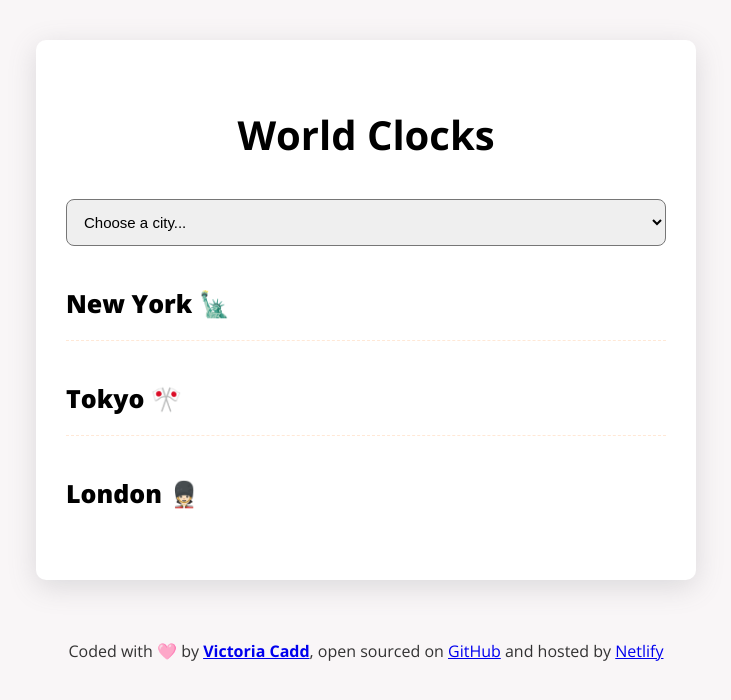
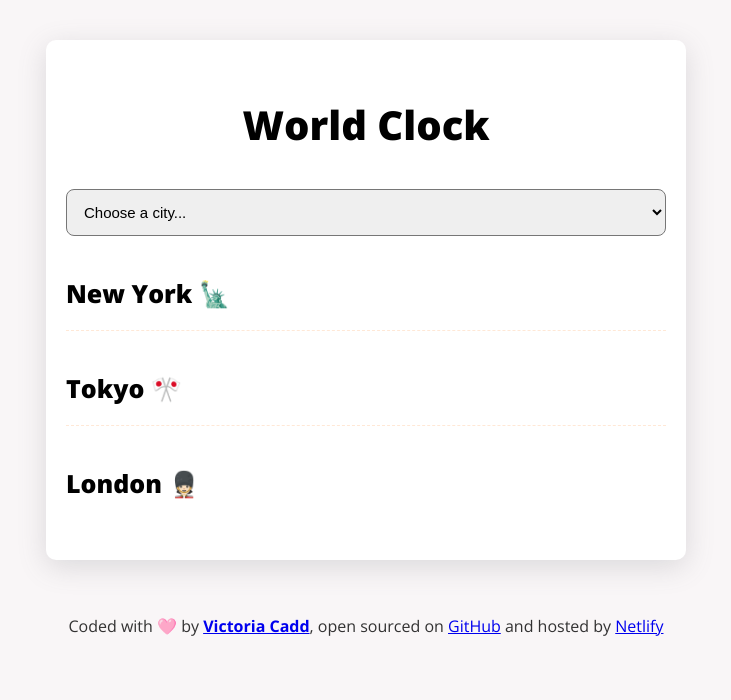
Before and after one commit to vjc1988/world-clock-project, a plain HTML site: page index.html in a window 1280 px wide. Shown: the whole page, without its empty margins (274-1005 px from the left). Drawn offline with nearby package versions, Linux system fonts and the light colour scheme; a script that the page names is missing.

Commit message:
Altered h1 and added CSS design elements

```diff
--- a/index.html
+++ b/index.html
@@ -16,7 +16,7 @@
   </head>
   <body>
     <div class="container">
-      <h1>World Clocks</h1>
+      <h1>World Clock</h1>
       <select id="city-select">
         <option value="">Choose a city...</option>
         <option value="current">My Location</option>
--- a/src/style.css
+++ b/src/style.css
@@ -7,6 +7,7 @@ h1 {
   text-align: center;
   padding: 10px;
   font-size: 40px;
+  font-weight: 900;
 }
 
 h2 {
@@ -25,7 +26,7 @@ select {
   max-width: 600px;
   display: block;
   margin: 40px auto;
-  padding: 30px;
+  padding: 20px;
   background-color: white;
   border-radius: 10px;
   box-shadow: rgba(100, 100, 111, 0.2) 0px 7px 29px 0px;
@@ -58,6 +59,6 @@ select {
 
 footer {
   text-align: center;
-  padding: 20px;
+  padding: 15px;
   color: rgba(0, 0, 0, 0.8);
 }
```
